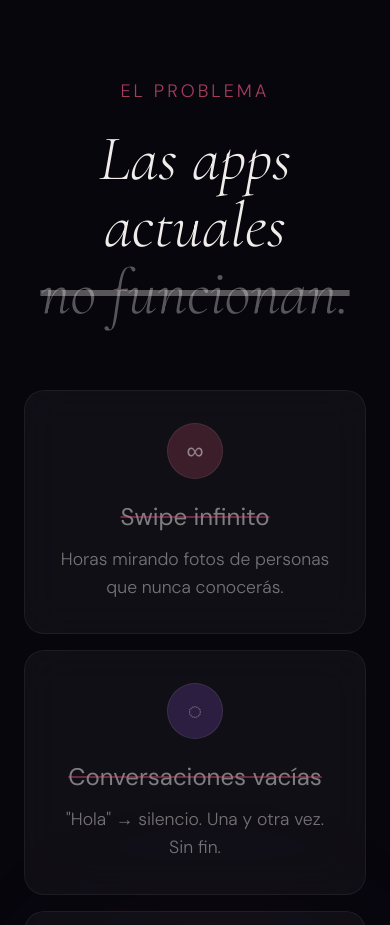
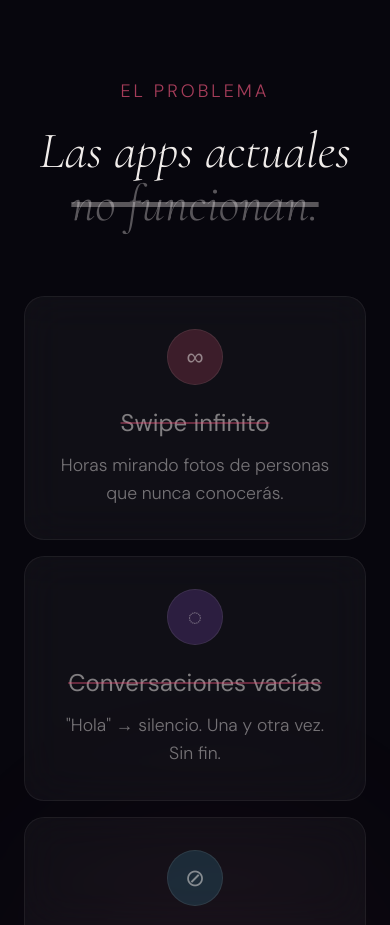
Before and after one commit to dianasanchezindeed/DIANA-REALFACE, a Next.js app: page / in a window 390 px wide. Shown: the part 900-1825 px from the top of the page. Built offline with nearby package versions, Linux system fonts and the light colour scheme.

Commit message:
Adjust font size in header for better responsiveness

```diff
--- a/app/page.js
+++ b/app/page.js
@@ -259,7 +259,7 @@ export default function Home() {
         <div style={{ maxWidth: 900, margin: '0 auto', position: 'relative', zIndex: 2 }}>
           <div style={{ textAlign: 'center', marginBottom: 64 }}>
             <div className="reveal" style={{ fontSize: 18, letterSpacing: 3, textTransform: 'uppercase', color: 'rgba(232,84,122,0.7)', marginBottom: 20 }}>El problema</div>
-            <h2 className="reveal delay-100 font-display" style={{ fontSize: 'clamp(4rem, 11vw, 9rem)', fontWeight: 300, lineHeight: 1.05, fontStyle: 'italic' }}>
+            <h2 className="reveal delay-100 font-display" style={{ fontSize: 'clamp(3.2rem, 9vw, 7.5rem)', fontWeight: 300, lineHeight: 1.05, fontStyle: 'italic' }}>
               Las apps actuales<br/>
               <span style={{ color: 'rgba(240,236,234,0.35)', textDecoration: 'line-through' }}>no funcionan.</span>
             </h2>
```
